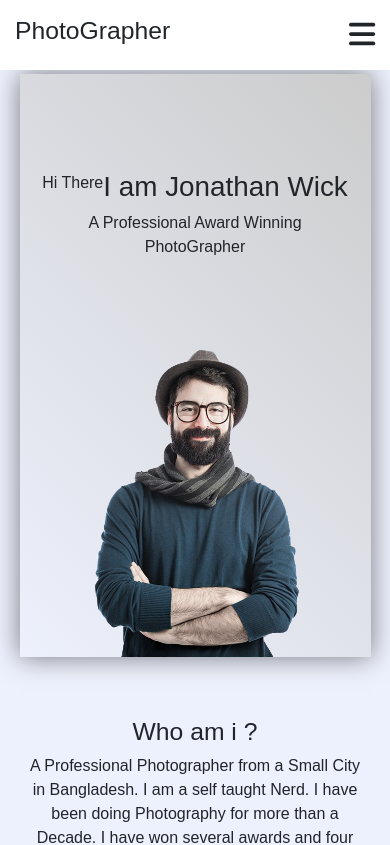
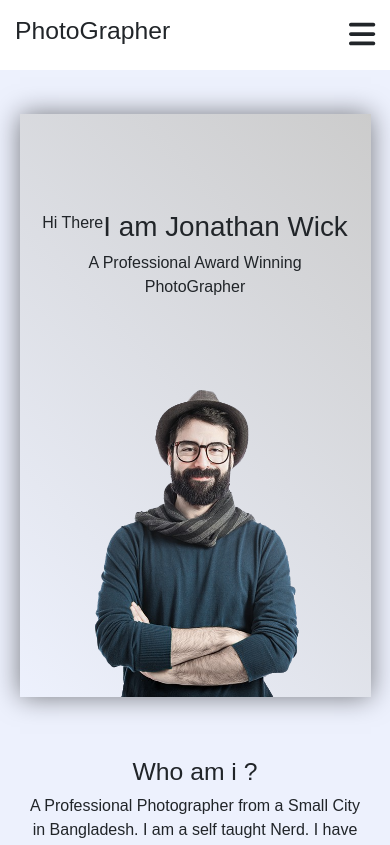
Before and after one commit to rasel-gannicus/Photographer-Website-Portfolio---E-commerce--with-React, a React (Create React App) app: page / in a window 390 px wide. Shown: the top 845 px of the page. Built offline with nearby package versions, Linux system fonts and the light colour scheme.

Commit message:
working on making responsive menu with vanilla js, html, css

```diff
--- a/src/Pages/Header/Header.css
+++ b/src/Pages/Header/Header.css
@@ -33,13 +33,16 @@
     border-radius: 50%;
     overflow: hidden;
     margin-bottom: 30px;
-    border: 5px solid #292929;
+    border: 6px solid #292929;
 }
 .menu-logo img{
     width: 100%;
 }
 
 @media only screen and (max-width:767px){
+    .app-div{
+        margin-top: 90px !important;
+    }
     .header-main-parent{
         background: rgba(41, 41, 41, 0.519);
         position: fixed;
--- a/src/Pages/Header/Header.js
+++ b/src/Pages/Header/Header.js
@@ -3,7 +3,7 @@ import { NavLink } from 'react-router-dom';
 import './Header.css';
 import { FontAwesomeIcon } from '@fortawesome/react-fontawesome';
 import { faBars , faXmark } from '@fortawesome/free-solid-svg-icons';
-import menuLogo from '../../utilities/img/bg.png'
+import menuLogo from '../../utilities/img/banner-bg.png'
 
 
 const Header = () => {
```
